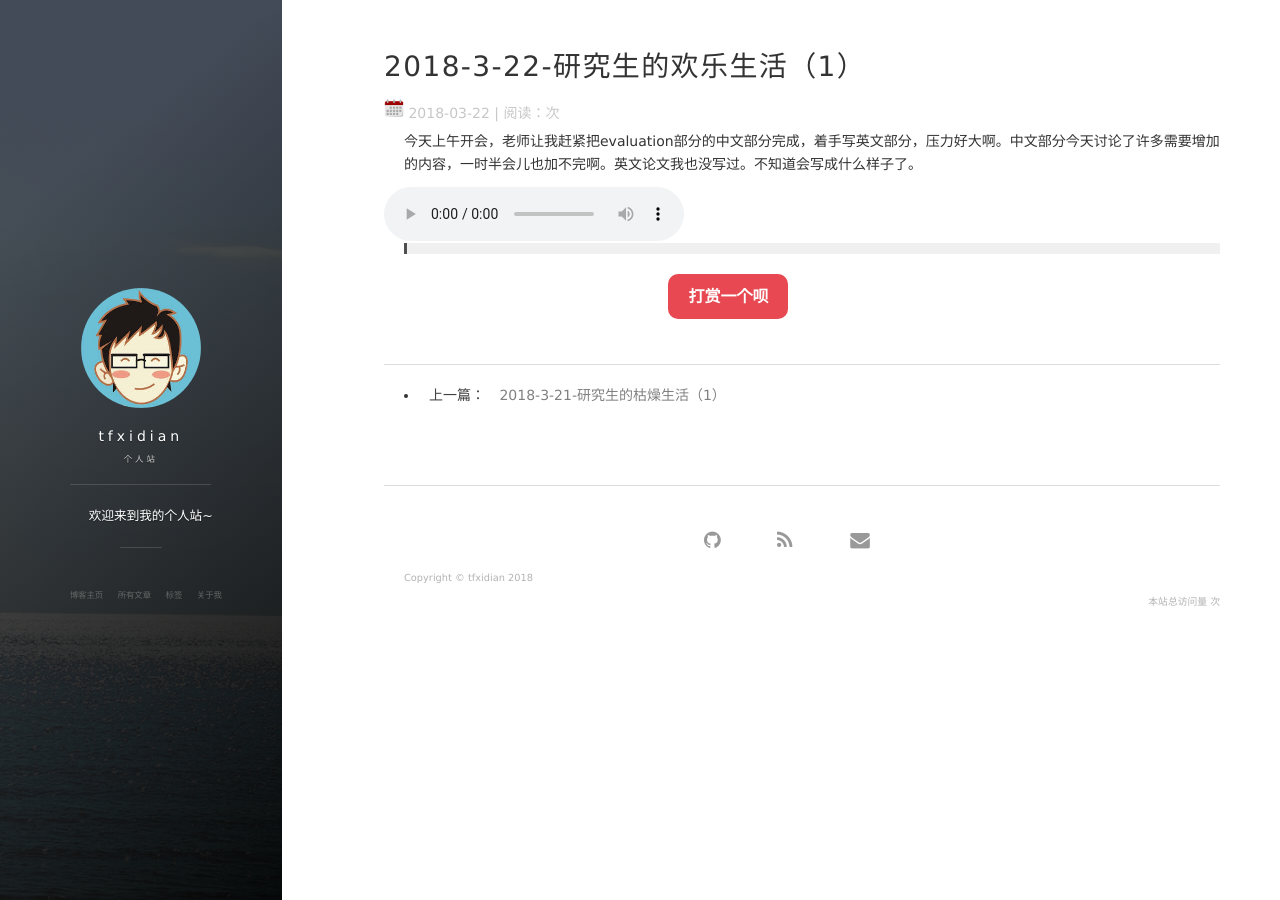
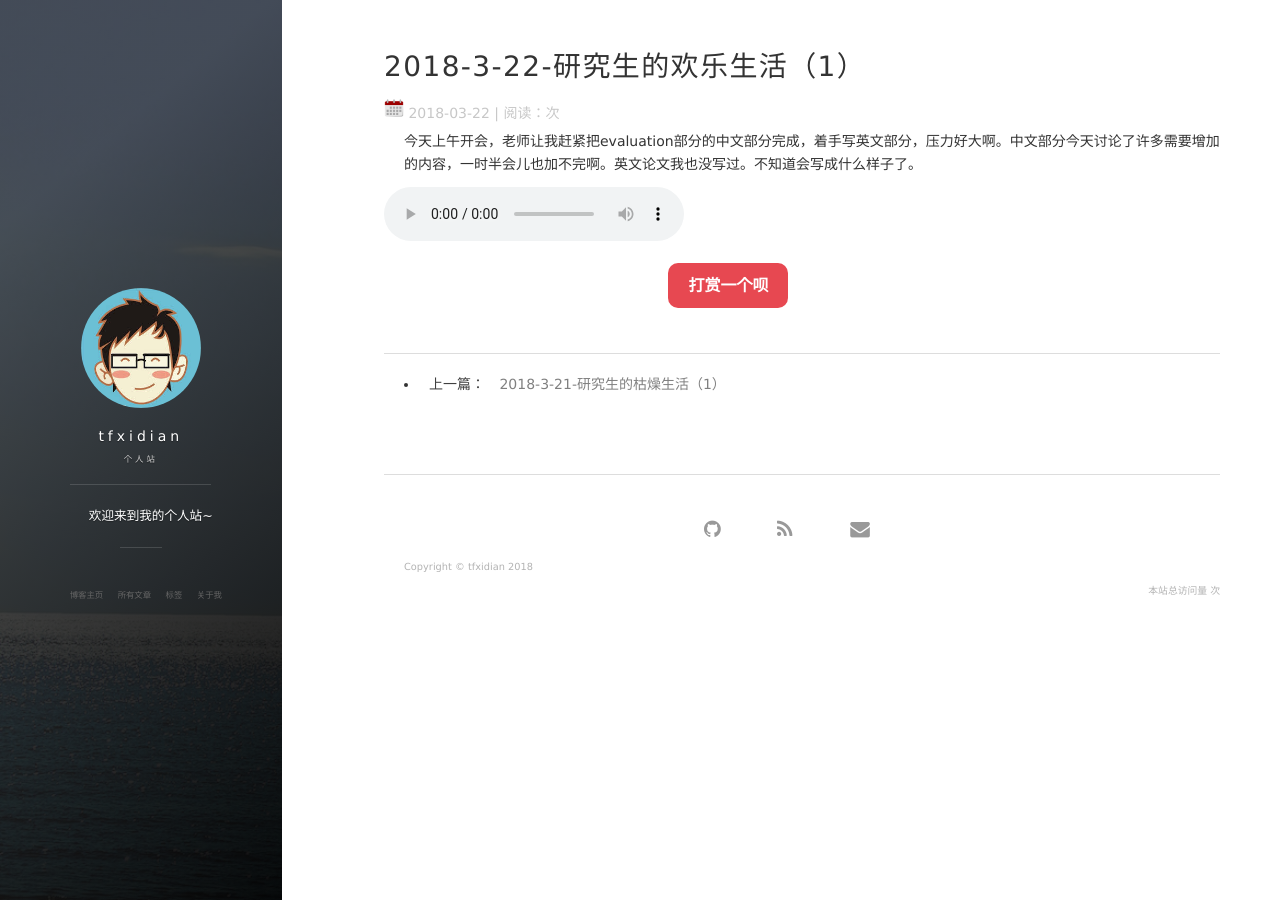
Before and after one commit to tfxidian/tfxidianbackup, a Jekyll site: the page built from _posts/2018-3-22-研究生的欢乐生活（1）.md, in a window 1280 px wide. Built offline with Jekyll 4.4.1, drawn with Linux system fonts in a browser that asks for light colours; nearby versions of some CDN libraries; our own code applies the rules of GitHub Pages for plain Markdown files; comment, search, counter and statistics services are not loaded.

Commit message:
修改文件: _posts/2018-3-22-研究生的欢乐生活（1）.md

```diff
--- a/_posts/2018-3-22-研究生的欢乐生活（1）.md
+++ b/_posts/2018-3-22-研究生的欢乐生活（1）.md
@@ -5,9 +5,9 @@ date: 2018-3-22
 grammar_cjkRuby: true
 ---
 
+
 今天上午开会，老师让我赶紧把evaluation部分的中文部分完成，着手写英文部分，压力好大啊。中文部分今天讨论了许多需要增加的内容，一时半会儿也加不完啊。英文论文我也没写过。不知道会写成什么样子了。
-
 <audio controls autoplay height="100" width="100"  loop="loop">
   <source src="/audio/Jessie J,Jhene Aiko,Rixton - Sorry To Interrupt.mp3" type="audio/mpeg">
   <embed height="50" width="100" src="/audio/Jessie J,Jhene Aiko,Rixton - Sorry To Interrupt.mp3">
-</audio>>
+</audio>
```
